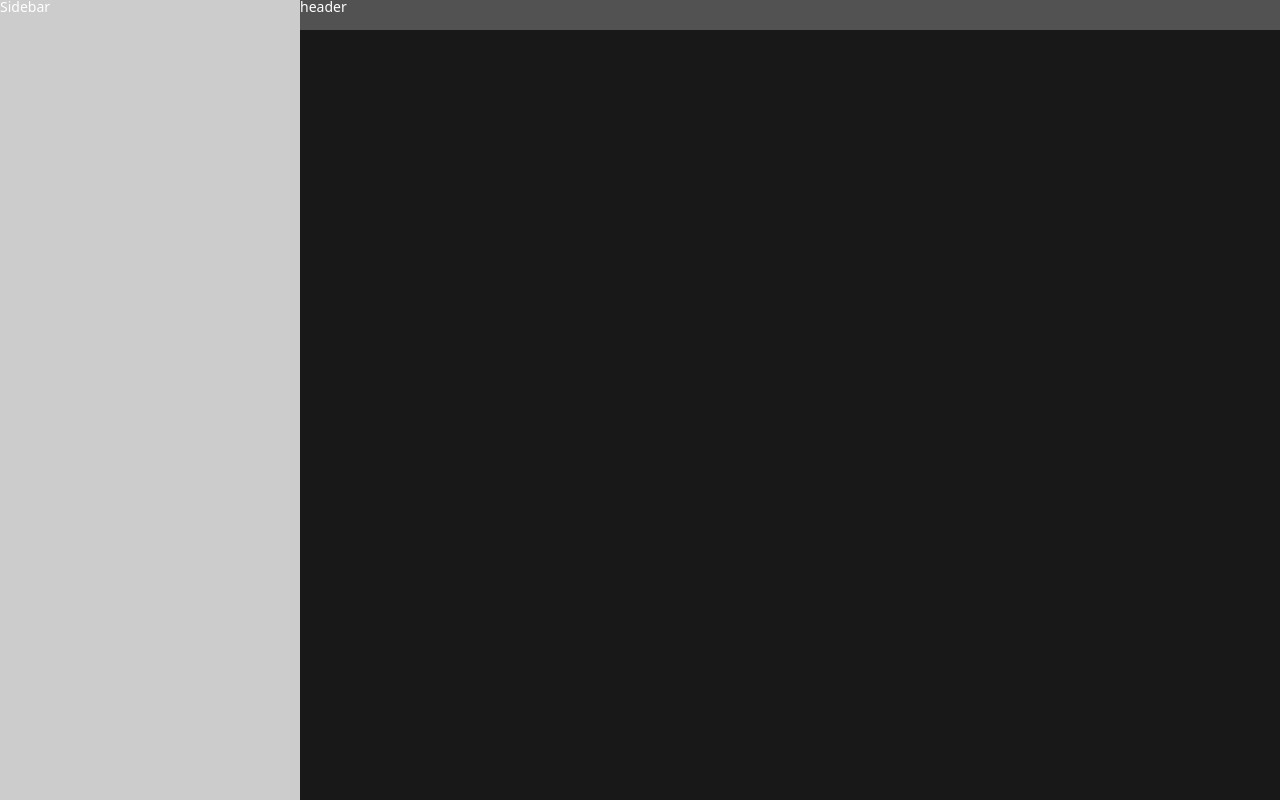
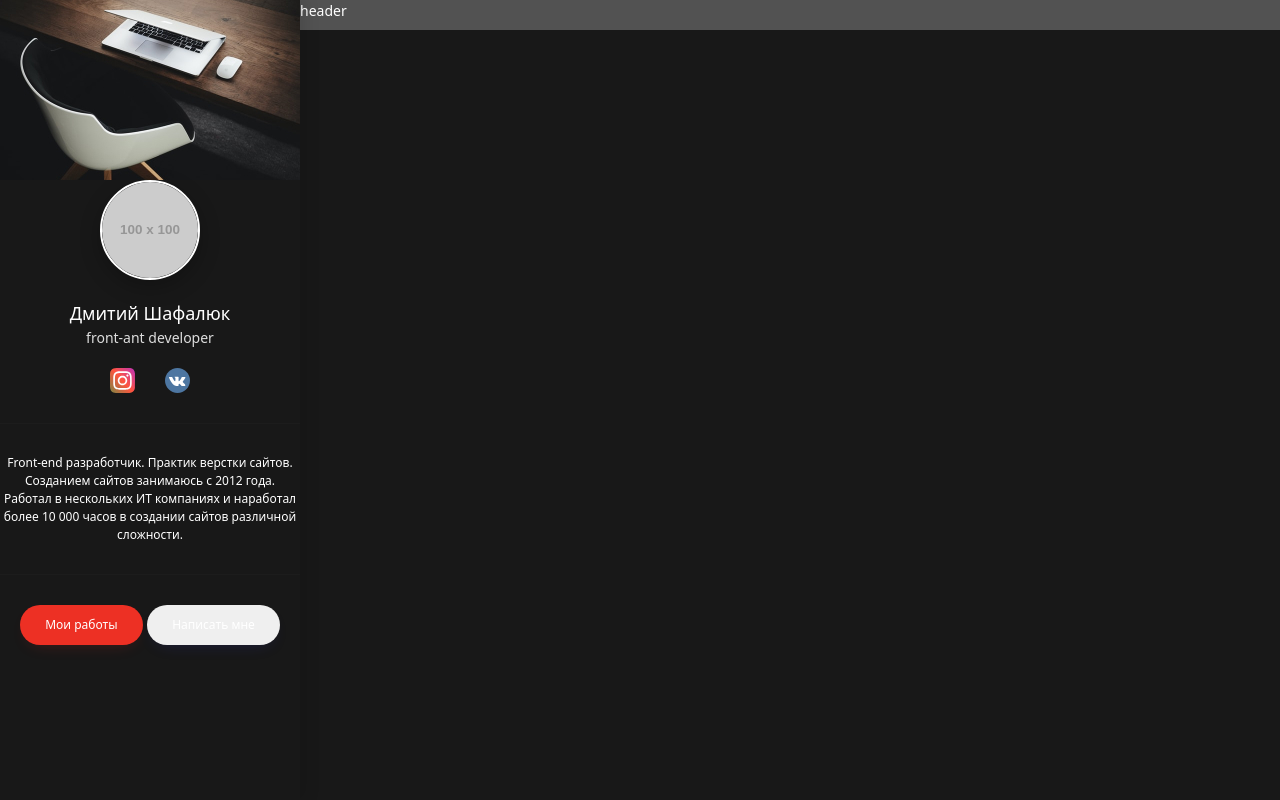
Before and after one commit to Dm1triyShaf/Persone-blog, a website: page src/index.html in a window 1280 px wide. Drawn offline with nearby package versions, Linux system fonts and the light colour scheme; files that its build step writes are made by us from their sources; placeholder pictures from the web are drawn by us.

Commit message:
firstCommit

```diff
--- a/src/assets/scss/_vars.scss
+++ b/src/assets/scss/_vars.scss
@@ -1,6 +1,8 @@
 $primary: 202020;
 $secondary: 121212;
 $white: #fff;
+$red: #ED3024;
+$blue: #3137C9;
 
 $z-index-sidebar: 1000;
 $z-index-header: 1000;
--- /dev/null
+++ b/src/assets/scss/blocks/btn.scss
@@ -0,0 +1,37 @@
+.btn {
+    display: inline-block;
+    vertical-align: top;
+    padding: 1.1em 2.1em;
+
+    background: $secondary;
+    border: none;
+    cursor: pointer;
+    border-radius: 3em;
+
+    font-family: inherit;
+    font-size: 1.2rem;
+    line-height: 1.1;
+    font-weight: 500;
+    color: $white;
+    text-decoration: none;
+
+    transition: background-color .2s linear;
+
+    &--red {
+        background-color: $red;
+        box-shadow: 0 7px 17px -10px rgba($red, .3);
+
+        &:hover {
+            background-color: darken($red,10%);
+        }
+    }
+
+    &--blue {
+        background-attachment: $blue;
+        box-shadow: 0 7px 17px -10px rgba($blue, .3);
+
+        &:hover {
+            background-color: darken($blue,10%);
+        }
+    }
+}
--- /dev/null
+++ b/src/assets/scss/blocks/profile.scss
@@ -0,0 +1,36 @@
+.profile__avatar {
+    display: block;
+    width: 10rem;
+    height: 10rem;
+    margin: 0 auto 2rem;
+    position: relative;
+
+
+    border: 2px solid $white;
+    box-shadow: 0 7px 20px
+    rgba(0, 0, 0, .25);
+    border-radius: 50%;
+}
+
+.profile__name {
+    font-size: 1.8rem;
+    text-align: center;
+}
+
+.profile__prof {
+    margin-bottom: 2rem;
+    font-size: 1.4rem;
+    font-weight: 300;
+    color: #DEDEDE;
+    text-align: center;
+}
+
+.profile__text {
+    padding: 3rem 0;
+    margin: 3rem 0;
+    font-size: 1.2rem;
+    text-align: center;
+
+    border-top: 1px solid #1C1C1C;
+    border-bottom: 1px solid #1C1C1C;
+}
--- a/src/assets/scss/blocks/sidebar.scss
+++ b/src/assets/scss/blocks/sidebar.scss
@@ -4,10 +4,35 @@
     width: $sidebar-width;
     height: 100vh;
 
-    background-color: #ccc;
+    background-color: $primary;
+    box-shadow: 5px 0 15px
+    rgba(#050505, .1);
 
     position: fixed;
     top: 0;
     left: 0;
     z-index: $z-index-sidebar;
 }
+
+.sidebar__header {
+    height: 180px;
+    background-color: $secondary;
+
+    img {
+        display: block;
+        width: 100%;
+        height: 100%;
+        object-fit: cover;
+    }
+}
+
+.sidebar__contant {
+    padding: 0 2rem;
+    margin-top: -5rem;
+}
+
+.sidebar__footer {
+    display: flex;
+    justify-content: space-between;
+    padding: 0 2rem;
+}
--- /dev/null
+++ b/src/assets/scss/blocks/social.scss
@@ -0,0 +1,8 @@
+.social {
+    display: flex;
+    justify-content: center;
+}
+
+.social__item {
+    margin: 0 1.5rem
+}
--- a/src/assets/scss/style.scss
+++ b/src/assets/scss/style.scss
@@ -14,6 +14,7 @@ body {
     "Apple Color Emoji", "Segoe UI Emoji",
     "Segoe UI Symbol", "Noto Color Emoji";;
     font-size: 1.4rem;
+    line-height: 1.5;
     color: $white;
 }
 
@@ -29,3 +30,6 @@ body {
 @import "blocks/sidebar";
 @import "blocks/main";
 @import "blocks/container";
+@import "blocks/profile";
+@import "blocks/social";
+@import "blocks/btn";
--- a/src/partials/sidebar.html
+++ b/src/partials/sidebar.html
@@ -1,3 +1,46 @@
 <aside class="sidebar">
-    Sidebar
+    <div class="sidebar__header">
+        <img src="assets/images/sidebar-header.jpg" alt="">
+    </div>
+
+    <div class="sidebar__content">
+        <div class="profile">
+            <img class="profile__avatar"
+            src="https://placehold.it/100" alt="">
+            <div class="profile__name">Дмитий Шафалюк</div>
+            <div class="profile__prof">front-ant developer</div>
+
+            <ul class="social">
+                <li class="social__item">
+                    <a class="social__link" href="#" target="_blank">
+                        <img
+                        src="assets/images/instagram.svg"
+                        alt="Дмитий Шафалюк instagram">
+                    </a>
+                </li>
+                <li class="social__item">
+                    <a class="social__link" href="#"
+                    target="_blank">
+                        <img
+                        src="assets/images/Group.svg"
+                        alt="Дмитий Шафалюк VK">
+                    </a>
+                </li>
+            </ul>
+
+            <div class="profile__text">
+                <p>Front-end разработчик. Практик верстки сайтов.
+                    Созданием сайтов занимаюсь с 2012 года.
+                    Работал в нескольких ИТ компаниях и наработал более 10 000 часов
+                    в создании сайтов различной сложности.</p>
+            </div>
+        </div><!--/.profile-->
+    </div><!--/.sidebar__content-->
+
+    <div class="sidebar__footer">
+        <a class="btn  btn--red" href="#">
+            Мои работы</a>
+        <button class="btn  btn--blue" type="button">
+            Написать мне</button>
+    </div>
 </aside>
```
Also changed, not shown: dist/assets/css/style.min.css, dist/assets/images/Group.svg (added), dist/assets/images/instagram (1) 1.svg (added), dist/assets/images/instagram.svg (added), dist/assets/images/pinterest 1.svg (added), dist/assets/images/pinterest.svg (added), dist/assets/images/sidebar-header.jpg (added), dist/index.html, src/assets/images/Group.svg (added), src/assets/images/instagram.svg (added), src/assets/images/pinterest.svg (added), src/assets/images/sidebar-header.jpg (added).
